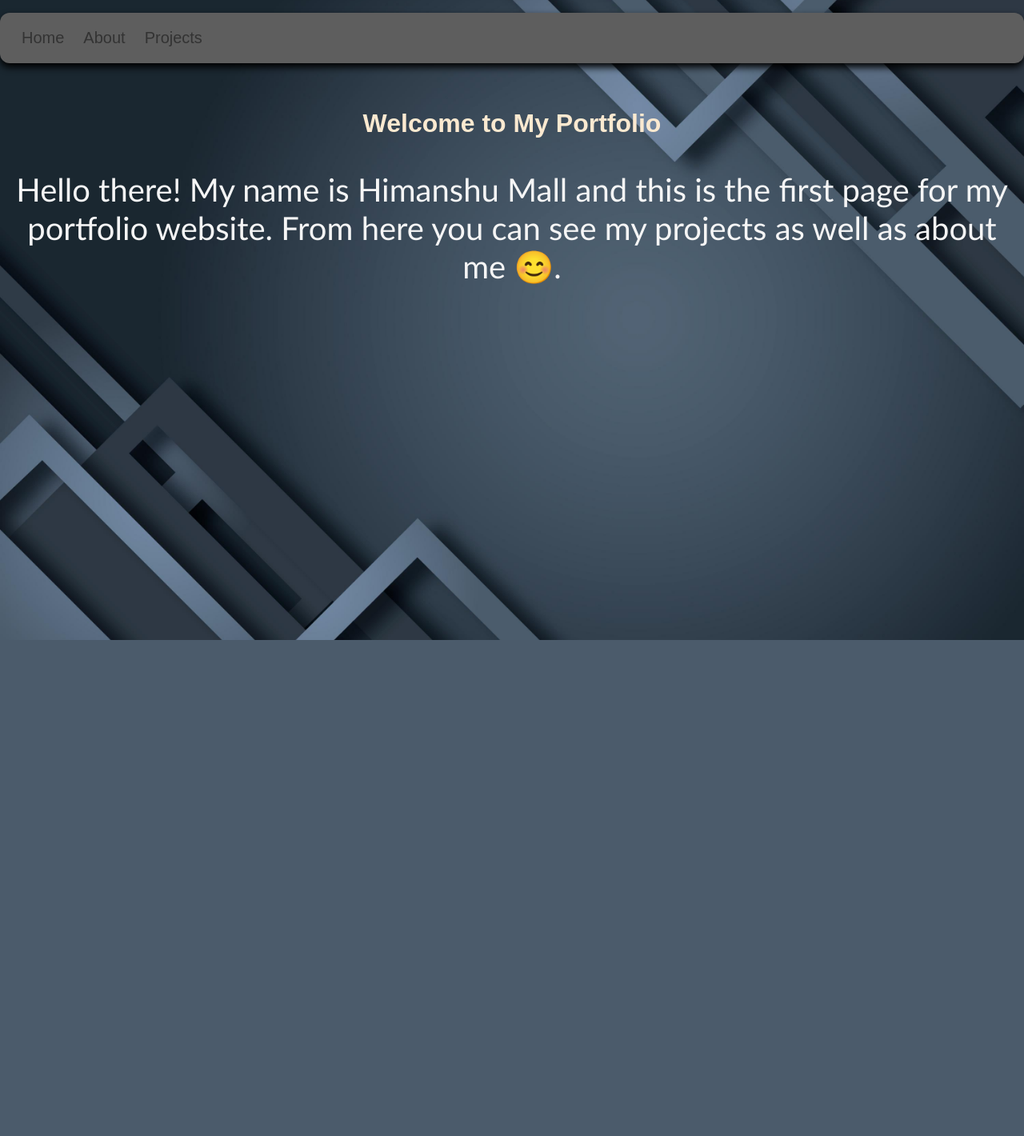
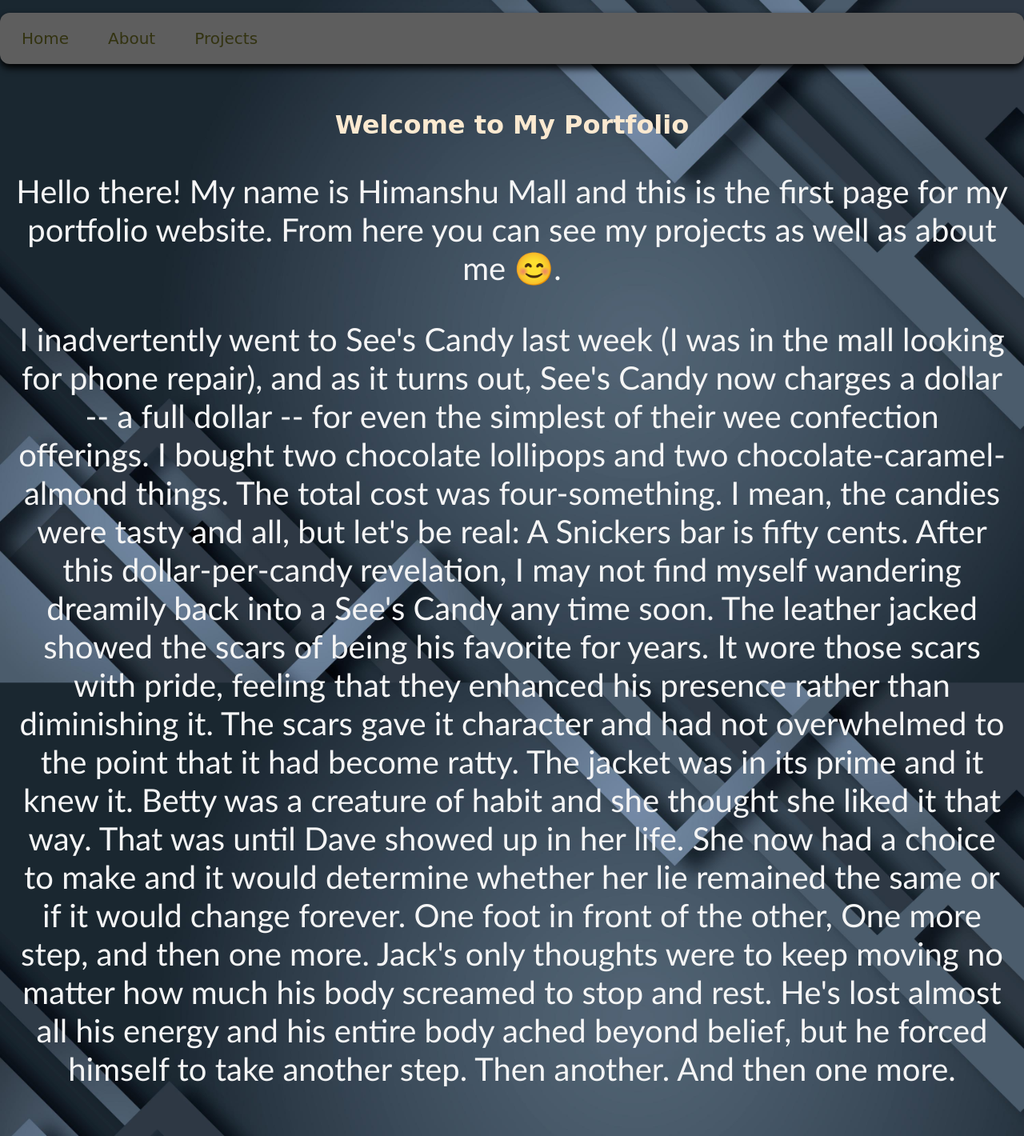
Before and after one commit to Hitman7084/My_Portfolio, a Flask app: page / in a window 1280 px wide. Shown: the whole page at 80% size. Before the commit the page ends 800 px from the top, so only its background shows below. Run offline with Flask 3, Linux system fonts and the light colour scheme.

Commit message:
host changes

```diff
--- a/static/css/styles.css
+++ b/static/css/styles.css
@@ -17,16 +17,18 @@ ul {
     padding: 20px 15px;
     border-radius: 12px;
     box-shadow: 0 5px 10px black;
+    gap: 2%;
 }
 
 ul li {
     list-style: none;
     margin: 0 12px;
+    font-family: cursive;
 }
 
 ul a {
     position: relative;
-    color: #333;
+    color: #331;
     font-size: 20px;
     font-weight: 500;
     padding: 6px 0;
@@ -62,8 +64,9 @@ p {
 }
 
 h1 {
+    text-align: center;
     color: #fbe9d0;
-    text-align: center;
+    font-family: cursive;
 }
 
 h3 {
--- a/templates/index.html
+++ b/templates/index.html
@@ -8,4 +8,22 @@
     Hello there! My name is Himanshu Mall and this is the first page for my portfolio website.
     From here you can see my projects as well as about me 😊.
 </p>
+<p>
+    I inadvertently went to See's Candy last week (I was in the mall looking for phone repair),
+    and as it turns out, See's Candy now charges a dollar -- a full dollar -- for even the
+    simplest of their wee confection offerings. I bought two chocolate lollipops and two
+    chocolate-caramel-almond things. The total cost was four-something. I mean, the candies were
+    tasty and all, but let's be real: A Snickers bar is fifty cents. After this dollar-per-candy
+    revelation, I may not find myself wandering dreamily back into a See's Candy any time soon.
+    The leather jacked showed the scars of being his favorite for years. It wore those scars with
+    pride, feeling that they enhanced his presence rather than diminishing it. The scars gave it
+    character and had not overwhelmed to the point that it had become ratty. The jacket was in
+    its prime and it knew it. Betty was a creature of habit and she thought she liked it that way.
+    That was until Dave showed up in her life. She now had a choice to make and it would determine
+    whether her lie remained the same or if it would change forever. One foot in front of the
+    other, One more step, and then one more. Jack's only thoughts were to keep moving no matter
+    how much his body screamed to stop and rest. He's lost almost all his energy and his entire
+    body ached beyond belief, but he forced himself to take another step. Then another. And then
+    one more.
+</p>
 {% endblock %}
```
Also changed, not shown: main.py (line endings or trailing spaces).
